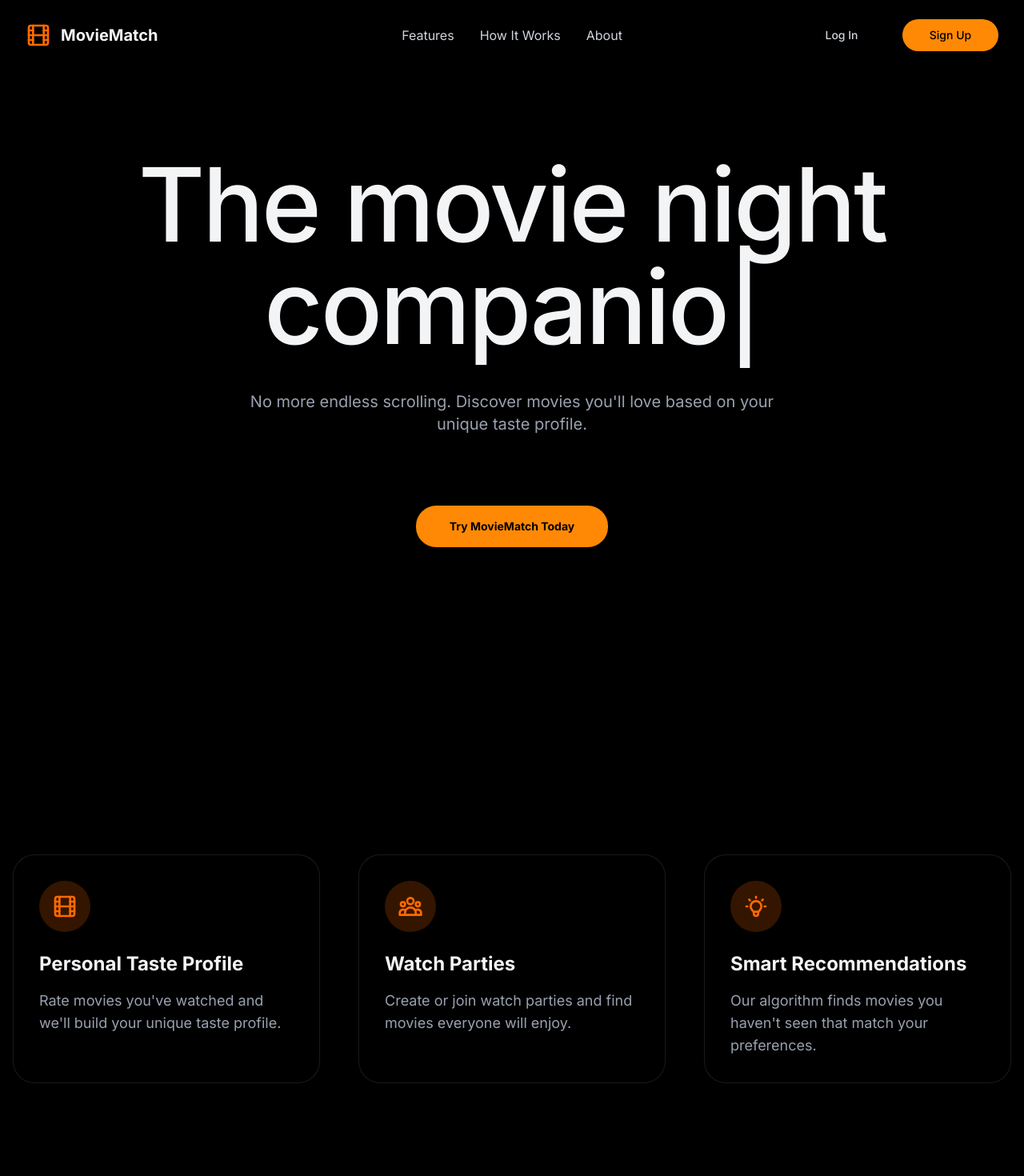
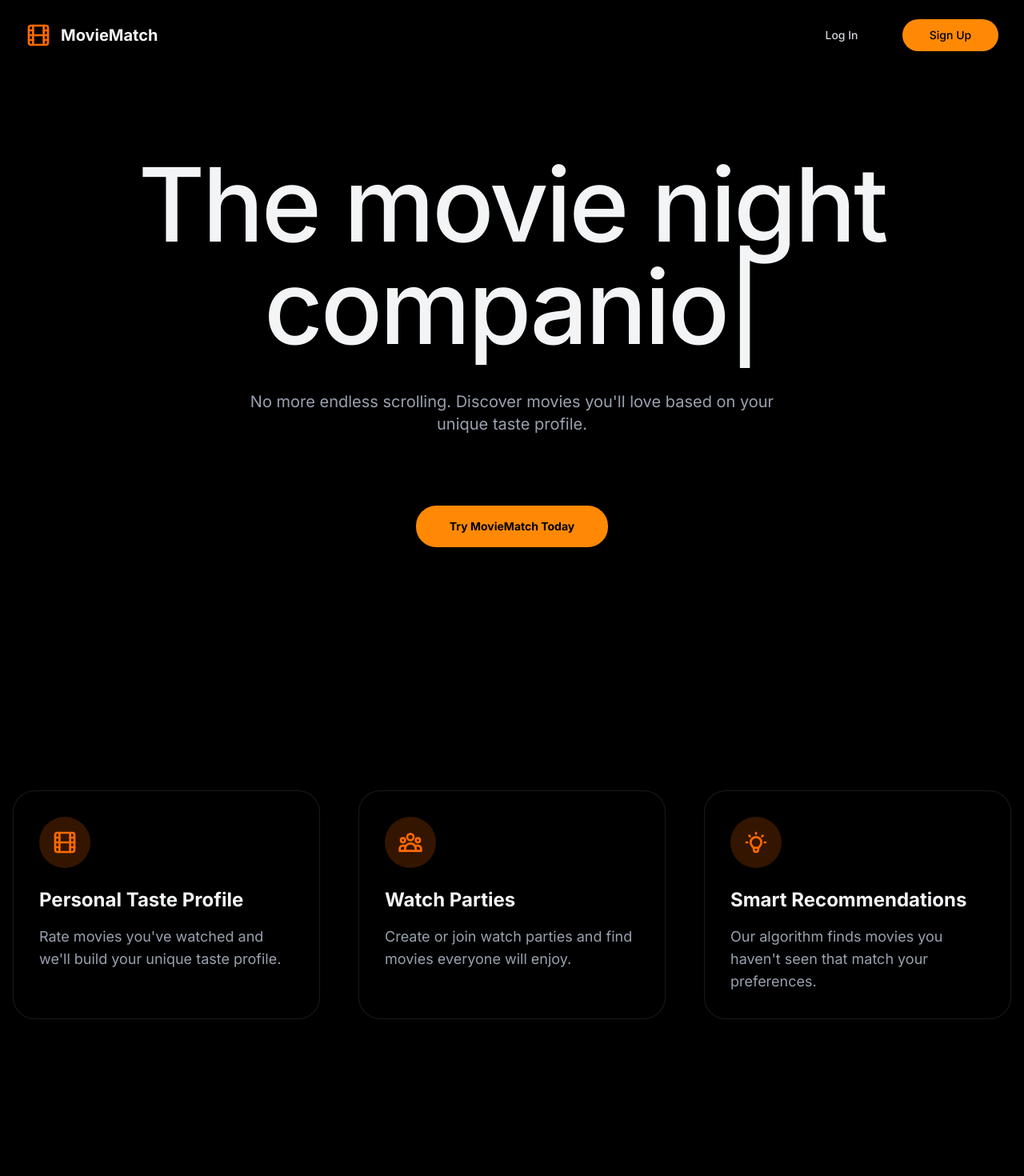
Before and after one commit to Treetrampler/movie-matcher, a Next.js app: page / in a window 1280 px wide. Shown: the top 1470 px of the page at 80% size. Built offline with nearby package versions, Linux system fonts and the light colour scheme.

Commit message:
feat: animated x and y for cards

```diff
--- a/package.json
+++ b/package.json
@@ -42,6 +42,7 @@
     "cmdk": "^1.1.1",
     "date-fns": "^4.1.0",
     "embla-carousel-react": "^8.5.2",
+    "framer-motion": "^12.7.4",
     "input-otp": "^1.4.2",
     "lucide-react": "^0.484.0",
     "next": "15.2.4",
@@ -50,6 +51,7 @@
     "react-day-picker": "8.10.1",
     "react-dom": "^19.0.0",
     "react-hook-form": "^7.54.2",
+    "react-intersection-observer": "^9.16.0",
     "react-resizable-panels": "^2.1.7",
     "react-typed": "^2.0.12",
     "recharts": "^2.15.1",
--- a/src/app/page.tsx
+++ b/src/app/page.tsx
@@ -2,6 +2,7 @@ import Link from "next/link";
 import { Button } from "@/components/ui/button";
 import { Film } from "lucide-react";
 import TypedHeading from "@/components/typed-heading";
+import AnimateLandingCards from "@/components/animate-landing-cards";
 
 export default function LandingPage() {
   return (
@@ -13,27 +14,6 @@ export default function LandingPage() {
             <Film className="h-8 w-8 text-orange-500" />
             <span className="text-xl font-bold">MovieMatch</span>
           </div>
-
-          <nav className="absolute left-1/2 flex -translate-x-1/2 items-center gap-8">
-            <Link
-              href="#features"
-              className="text-gray-300 transition-colors hover:text-orange-500"
-            >
-              Features
-            </Link>
-            <Link
-              href="#how-it-works"
-              className="text-gray-300 transition-colors hover:text-orange-500"
-            >
-              How It Works
-            </Link>
-            <Link
-              href="#about"
-              className="text-gray-300 transition-colors hover:text-orange-500"
-            >
-              About
-            </Link>
-          </nav>
 
           <div className="flex items-center gap-4">
             <Link href="/login">
@@ -54,7 +34,7 @@ export default function LandingPage() {
       </header>
 
       {/* Main content */}
-      <main className="flex flex-1 flex-col items-center justify-center px-4 py-32 text-center md:py-48">
+      <main className="flex flex-1 flex-col items-center justify-center px-4 pt-48 pb-50 text-center">
         <div className="mx-auto max-w-6xl space-y-10">
           <TypedHeading />
           <p className="mx-auto max-w-2xl text-lg text-gray-400 md:text-xl">
@@ -76,72 +56,7 @@ export default function LandingPage() {
       </main>
 
       {/* Features section */}
-      <section id="features" className="min-h-screen py-32">
-        <div className="container mx-auto px-4">
-          <div className="grid gap-12 md:grid-cols-3">
-            <div className="rounded-lg border-1 bg-black p-8 shadow-xl">
-              <div className="mb-6 flex h-16 w-16 items-center justify-center rounded-full bg-orange-500/20">
-                <Film className="h-8 w-8 text-orange-500" />
-              </div>
-              <h3 className="mb-4 text-2xl font-bold">
-                Personal Taste Profile
-              </h3>
-              <p className="text-lg text-gray-400">
-                Rate movies you've watched and we'll build your unique taste
-                profile.
-              </p>
-            </div>
-
-            <div className="rounded-lg border-1 bg-black p-8 shadow-xl">
-              <div className="mb-6 flex h-16 w-16 items-center justify-center rounded-full bg-orange-500/20">
-                <svg
-                  xmlns="http://www.w3.org/2000/svg"
-                  className="h-8 w-8 text-orange-500"
-                  fill="none"
-                  viewBox="0 0 24 24"
-                  stroke="currentColor"
-                >
-                  <path
-                    strokeLinecap="round"
-                    strokeLinejoin="round"
-                    strokeWidth={2}
-                    d="M17 20h5v-2a3 3 0 00-5.356-1.857M17 20H7m10 0v-2c0-.656-.126-1.283-.356-1.857M7 20H2v-2a3 3 0 015.356-1.857M7 20v-2c0-.656.126-1.283.356-1.857m0 0a5.002 5.002 0 019.288 0M15 7a3 3 0 11-6 0 3 3 0 016 0zm6 3a2 2 0 11-4 0 2 2 0 014 0zM7 10a2 2 0 11-4 0 2 2 0 014 0z"
-                  />
-                </svg>
-              </div>
-              <h3 className="mb-4 text-2xl font-bold">Watch Parties</h3>
-              <p className="text-lg text-gray-400">
-                Create or join watch parties and find movies everyone will
-                enjoy.
-              </p>
-            </div>
-
-            <div className="rounded-lg border-1 bg-black p-8 shadow-xl">
-              <div className="mb-6 flex h-16 w-16 items-center justify-center rounded-full bg-orange-500/20">
-                <svg
-                  xmlns="http://www.w3.org/2000/svg"
-                  className="h-8 w-8 text-orange-500"
-                  fill="none"
-                  viewBox="0 0 24 24"
-                  stroke="currentColor"
-                >
-                  <path
-                    strokeLinecap="round"
-                    strokeLinejoin="round"
-                    strokeWidth={2}
-                    d="M9.663 17h4.673M12 3v1m6.364 1.636l-.707.707M21 12h-1M4 12H3m3.343-5.657l-.707-.707m2.828 9.9a5 5 0 117.072 0l-.548.547A3.374 3.374 0 0014 18.469V19a2 2 0 11-4 0v-.531c0-.895-.356-1.754-.988-2.386l-.548-.547z"
-                  />
-                </svg>
-              </div>
-              <h3 className="mb-4 text-2xl font-bold">Smart Recommendations</h3>
-              <p className="text-lg text-gray-400">
-                Our algorithm finds movies you haven't seen that match your
-                preferences.
-              </p>
-            </div>
-          </div>
-        </div>
-      </section>
+      <AnimateLandingCards />
 
       {/* Footer */}
       <footer className="border-t py-8">
--- /dev/null
+++ b/src/components/animate-landing-cards.tsx
@@ -0,0 +1,96 @@
+"use client";
+import { motion, useScroll, useTransform } from "framer-motion";
+import { Film } from "lucide-react";
+
+export default function AnimateLandingCards() {
+  const { scrollYProgress } = useScroll(); // Tracks the scroll progress of the page
+
+  // Define transformations for each card based on scroll progress
+  const card1Y = useTransform(scrollYProgress, [0, 0.5], [-50, 0]); // Moves from 100px down to 0px
+  const card1X = useTransform(scrollYProgress, [0, 0.5], [-50, 0]); // Moves from -50px (left) to 0px
+  const card1Rotate = useTransform(scrollYProgress, [0, 0.5], [30, 0]); // Rotates from 0 to 360 degrees
+
+  const card2Y = useTransform(scrollYProgress, [0, 0.5], [-50, 0]); // Moves from 100px down to 0px
+
+  const card3Y = useTransform(scrollYProgress, [0, 0.5], [-50, 0]); // Moves from 100px down to 0px
+  const card3X = useTransform(scrollYProgress, [0, 0.5], [50, 0]); // Moves from -50px (left) to 0px
+  const card3Rotate = useTransform(scrollYProgress, [0, 0.5], [-30, 0]); // Rotates from 0 to 360 degrees
+
+  return (
+    <section id="features" className="min-h-screen py-10">
+      <div className="container mx-auto px-4">
+        <div className="grid gap-12 md:grid-cols-3">
+          {/* Card 1 */}
+          <motion.div
+            className="rounded-lg border-1 bg-black p-8 shadow-xl"
+            style={{ y: card1Y, x: card1X, rotate: card1Rotate }}
+          >
+            <div className="mb-6 flex h-16 w-16 items-center justify-center rounded-full bg-orange-500/20">
+              <Film className="h-8 w-8 text-orange-500" />
+            </div>
+            <h3 className="mb-4 text-2xl font-bold">Personal Taste Profile</h3>
+            <p className="text-lg text-gray-400">
+              Rate movies you've watched and we'll build your unique taste
+              profile.
+            </p>
+          </motion.div>
+
+          {/* Card 2 */}
+          <motion.div
+            className="rounded-lg border-1 bg-black p-8 shadow-xl"
+            style={{ y: card2Y }}
+          >
+            <div className="mb-6 flex h-16 w-16 items-center justify-center rounded-full bg-orange-500/20">
+              <svg
+                xmlns="http://www.w3.org/2000/svg"
+                className="h-8 w-8 text-orange-500"
+                fill="none"
+                viewBox="0 0 24 24"
+                stroke="currentColor"
+              >
+                <path
+                  strokeLinecap="round"
+                  strokeLinejoin="round"
+                  strokeWidth={2}
+                  d="M17 20h5v-2a3 3 0 00-5.356-1.857M17 20H7m10 0v-2c0-.656-.126-1.283-.356-1.857M7 20H2v-2a3 3 0 015.356-1.857M7 20v-2c0-.656.126-1.283.356-1.857m0 0a5.002 5.002 0 019.288 0M15 7a3 3 0 11-6 0 3 3 0 016 0zm6 3a2 2 0 11-4 0 2 2 0 014 0zM7 10a2 2 0 11-4 0 2 2 0 014 0z"
+                />
+              </svg>
+            </div>
+            <h3 className="mb-4 text-2xl font-bold">Watch Parties</h3>
+            <p className="text-lg text-gray-400">
+              Create or join watch parties and find movies everyone will enjoy.
+            </p>
+          </motion.div>
+
+          {/* Card 3 */}
+          <motion.div
+            className="rounded-lg border-1 bg-black p-8 shadow-xl"
+            style={{ y: card3Y, x: card3X, rotate: card3Rotate }}
+          >
+            <div className="mb-6 flex h-16 w-16 items-center justify-center rounded-full bg-orange-500/20">
+              <svg
+                xmlns="http://www.w3.org/2000/svg"
+                className="h-8 w-8 text-orange-500"
+                fill="none"
+                viewBox="0 0 24 24"
+                stroke="currentColor"
+              >
+                <path
+                  strokeLinecap="round"
+                  strokeLinejoin="round"
+                  strokeWidth={2}
+                  d="M9.663 17h4.673M12 3v1m6.364 1.636l-.707.707M21 12h-1M4 12H3m3.343-5.657l-.707-.707m2.828 9.9a5 5 0 117.072 0l-.548.547A3.374 3.374 0 0014 18.469V19a2 2 0 11-4 0v-.531c0-.895-.356-1.754-.988-2.386l-.548-.547z"
+                />
+              </svg>
+            </div>
+            <h3 className="mb-4 text-2xl font-bold">Smart Recommendations</h3>
+            <p className="text-lg text-gray-400">
+              Our algorithm finds movies you haven't seen that match your
+              preferences.
+            </p>
+          </motion.div>
+        </div>
+      </div>
+    </section>
+  );
+}
```
Also changed, not shown: 1 other file (tests, documents, lock files or other folders).
